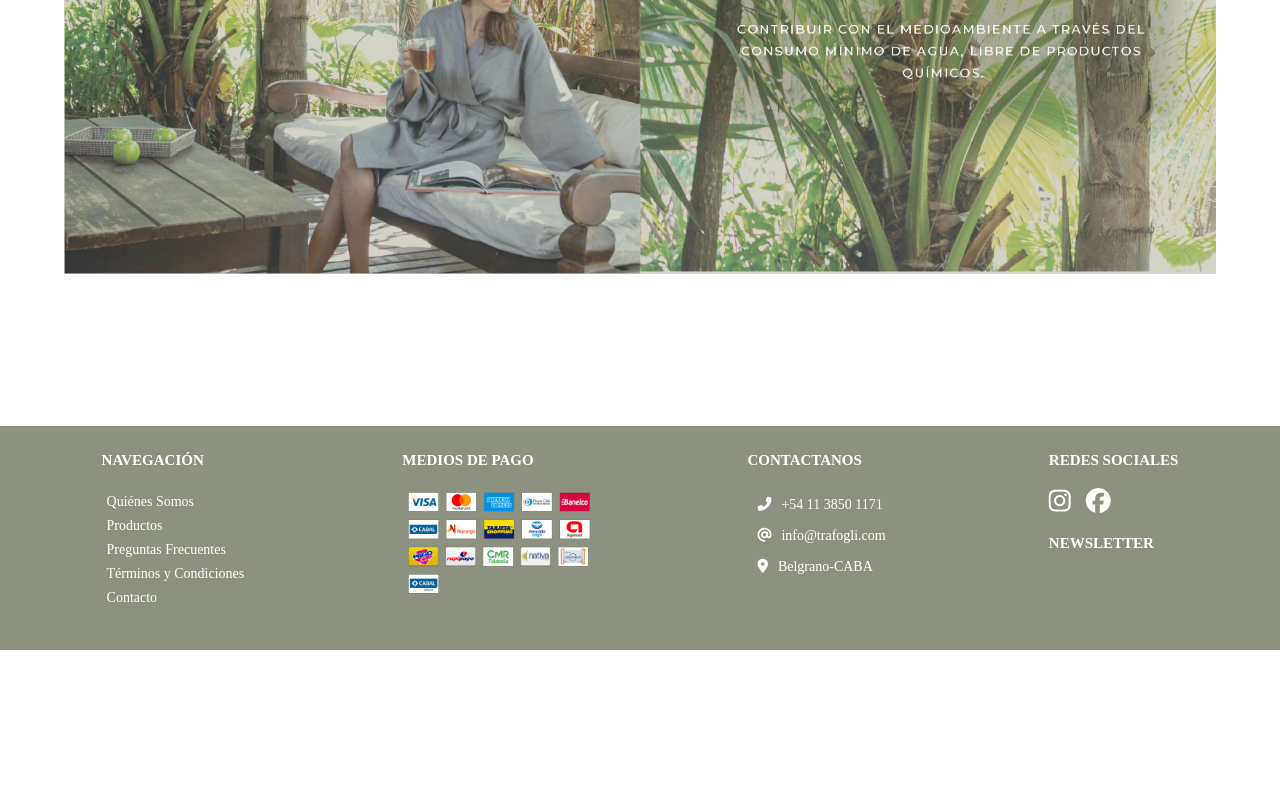
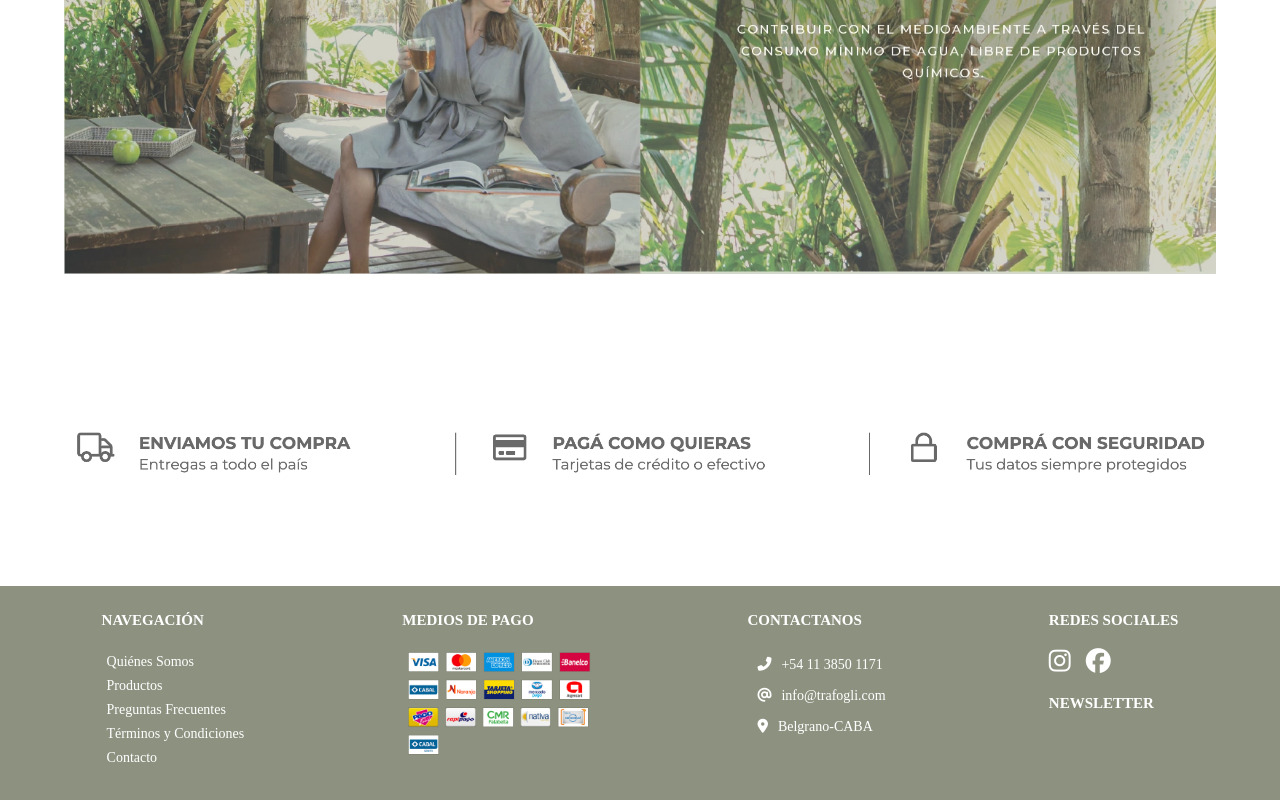
Before and after one commit to mariucampoy/trafogli, a React (Create React App) app: page / in a window 1280 px wide. Shown: the part 2021-2821 px from the top of the page. Before the commit the page ends 2671 px from the top, so only its background shows below. Built offline with nearby package versions, Linux system fonts and the light colour scheme.

Commit message:
itemlist

```diff
--- a/src/Components/ItemList/itemList.css
+++ b/src/Components/ItemList/itemList.css
@@ -3,5 +3,5 @@
     flex-direction: row;
     flex-wrap: wrap;
     justify-content:flex-start;
-    align-items: center;
+    align-items: stretch;
 }
--- a/src/Components/ItemListContainer/ItemListContainer.js
+++ b/src/Components/ItemListContainer/ItemListContainer.js
@@ -1,7 +1,9 @@
 import React, { useEffect, useState } from 'react'
+import { Link } from 'react-router-dom'
 import ItemList from '../ItemList/ItemList'
 import { getItemsFromAPI, getItemsFromAPIByCategory } from '../../services/firebase'
 import { useParams } from "react-router-dom"
+import "./itemListContainer.css"
 
 
 function ItemListContainer() {
@@ -22,10 +24,29 @@ function ItemListContainer() {
   }, [categoryid])
 
   return (
-    <div >
+    <div className='container-item-list-container'>
 
+      <div className='container-filter-items'>
+      <div className='filter-category'>
+      <h2>Categorias</h2>
+      <Link className='a-large' to='/category/Edredon'>EDREDÓN</Link>
+      <Link className='a-large' to='/category/Sabanas'>SÁBANAS</Link>
+      <Link className='a-large' to='/category/Fundas'>FUNDA ALMOHADA</Link>
+      <Link className='a-large' to='/category/Mantas'>MANTAS</Link>
+      <Link className='a-large' to='/category/Kimonos'>KIMONOS</Link>
+      </div>
 
+      <div>
+        <h2>Filtros</h2>
+        <h4>Color</h4>
+        <h4>Medidas</h4>
+      </div>
+
+      </div>
+
+      <div>
       <ItemList productList={productList} />
+      </div>
 
     </div>
   )
--- /dev/null
+++ b/src/Components/ItemListContainer/itemListContainer.css
@@ -0,0 +1,14 @@
+.container-item-list-container{
+    display: flex;
+    flex-direction: row;
+    margin: 3% 3%;
+}
+
+.container-filter-items{
+    margin: 0% 3%;
+}
+
+.filter-category{
+    display: flex;
+    flex-direction: column;
+}
--- a/src/Components/Landing/Landing.js
+++ b/src/Components/Landing/Landing.js
@@ -30,6 +30,10 @@ function Landing() {
                 <img className='img-nuestro-compromiso' src="/img/img-home.webp" ></img>
             </div>
 
+            <div className='container-envio-compra'>
+                <img className='img-envio-compra' src="/img/banner-footer-home.png" ></img>
+            </div>
+
         </div>
     )
 }
--- a/src/Components/Landing/landing.css
+++ b/src/Components/Landing/landing.css
@@ -76,3 +76,15 @@
     width: 100%;
 
 }
+
+.container-envio-compra{
+    width: 90%;
+    margin-left: 5%;
+    margin-right: 5%;
+    margin-top: 10%;
+}
+
+.img-envio-compra{
+    width: 100%;
+
+}
```
